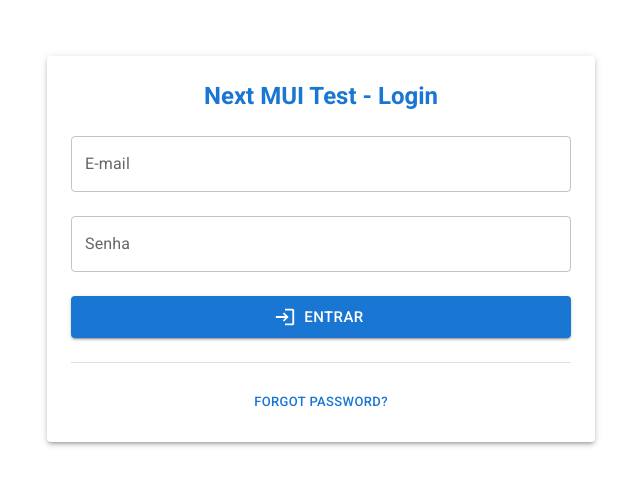
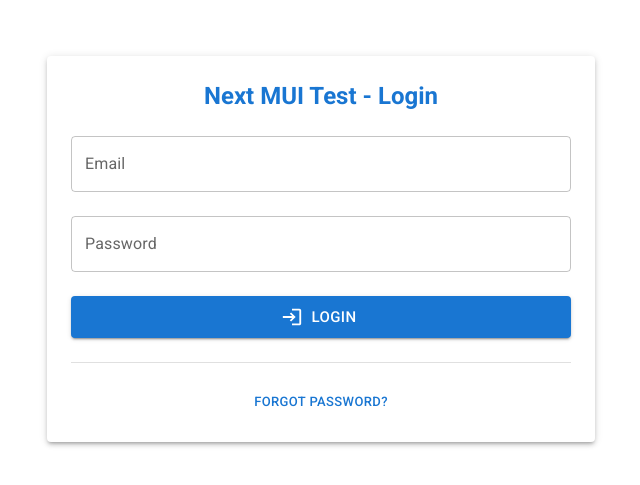
Before and after one commit to Newton-Duarte/next-mui-test, a Next.js app: page / in a window 1280 px wide. Shown: the part 159-644 px from the top of the page, without its empty margins (319-959 px from the left). Built offline with nearby package versions, Linux system fonts and the light colour scheme.

Commit message:
fix: index page

```diff
--- a/src/pages/index.tsx
+++ b/src/pages/index.tsx
@@ -71,14 +71,14 @@ export default function SignIn() {
                 </Typography>
                 <TextField
                   type="email"
-                  label="E-mail"
+                  label="Email"
                   error={!!errors.email}
                   helperText={errors.email?.message}
                   {...register('email')}
                 />
                 <TextField
                   type="password"
-                  label="Senha"
+                  label="Password"
                   error={!!errors.password}
                   helperText={errors.password?.message}
                   {...register('password')}
@@ -90,7 +90,7 @@ export default function SignIn() {
                   size="large"
                   variant="contained"
                 >
-                  Entrar
+                  Login
                 </Button>
                 <Divider />
                 <Link href="/forgot-password">
```
